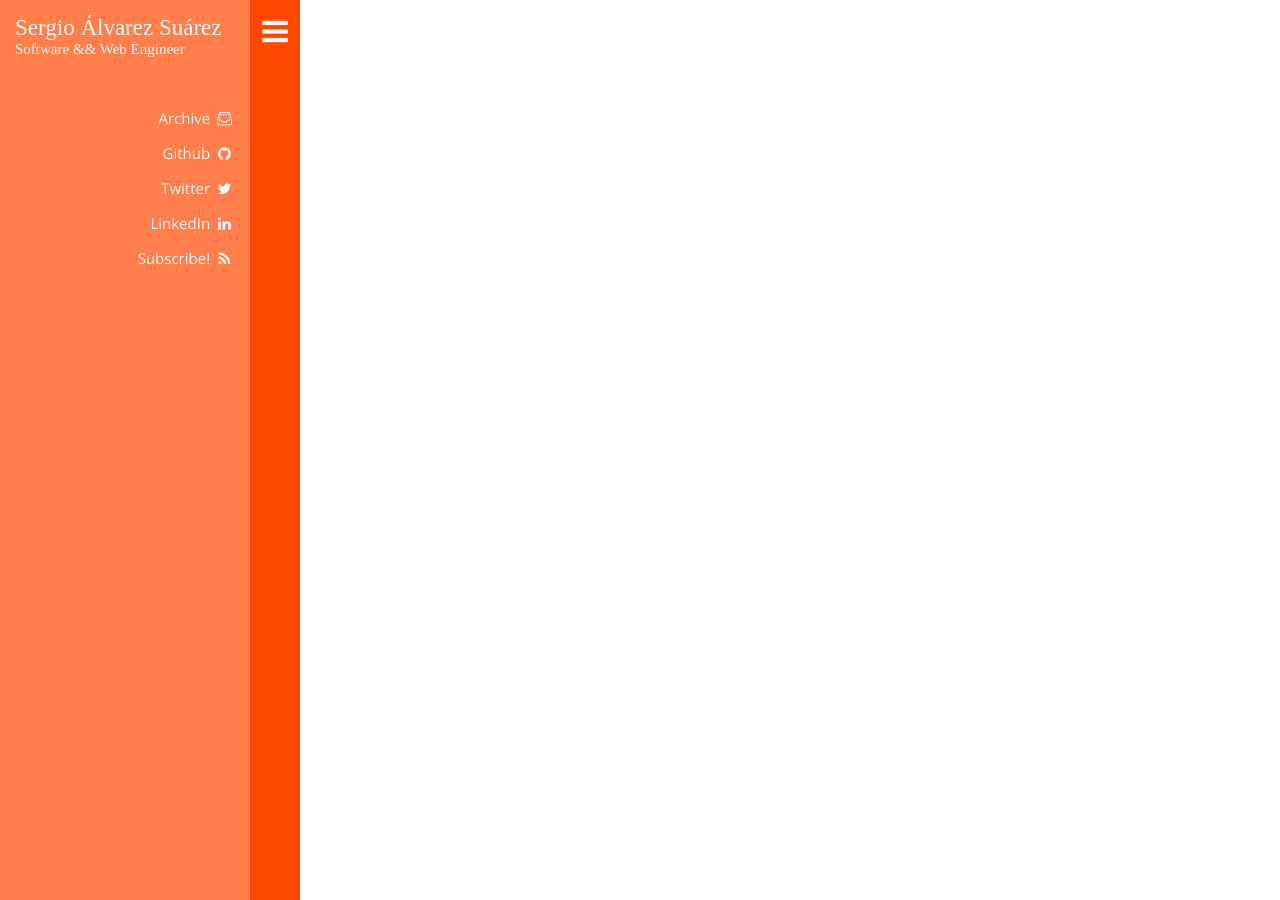
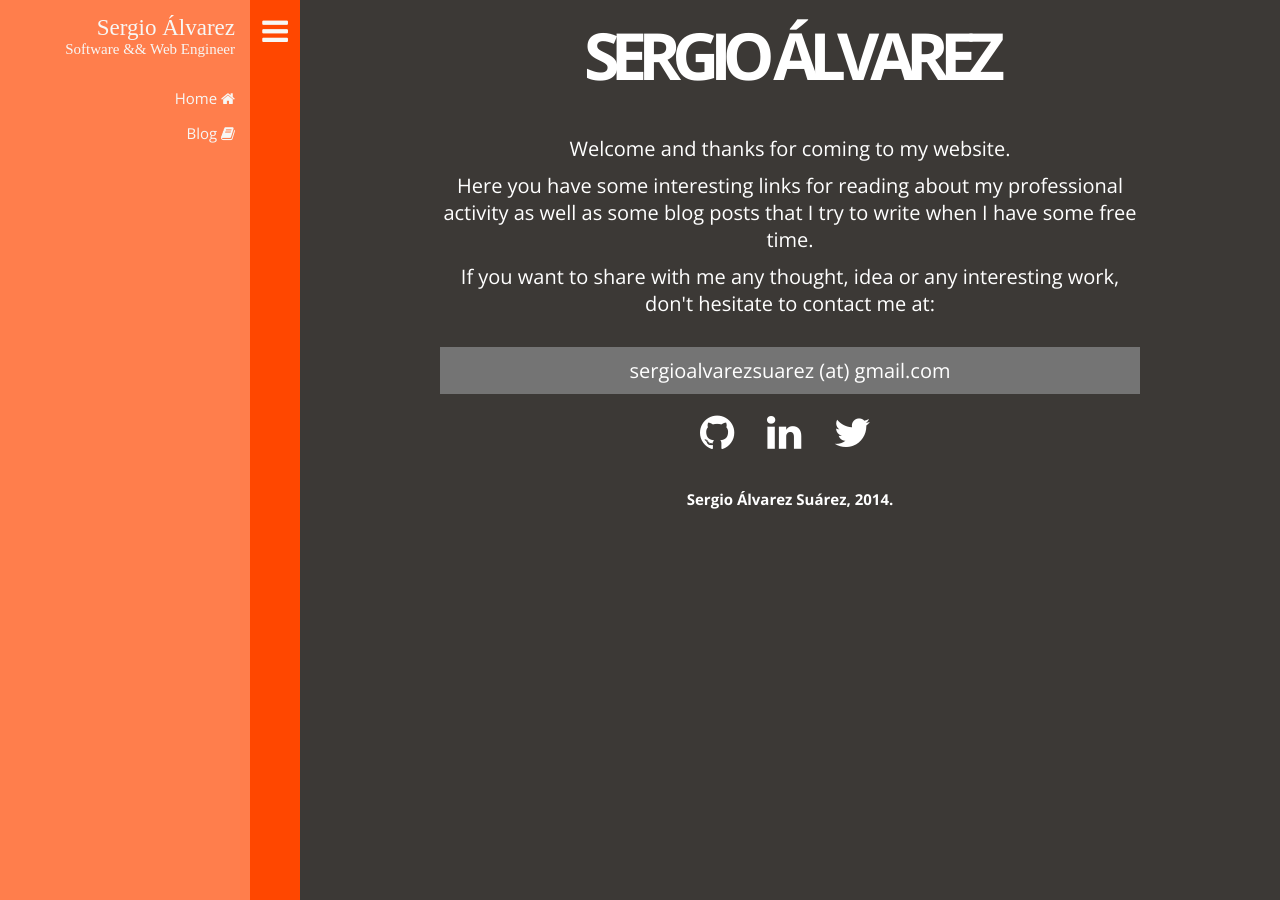
Before and after one commit to sergioalvz/sergioalvz.github.io, a Jekyll site: the page built from index.html, in a window 1280 px wide. Built offline with Jekyll 4.4.1, drawn with Linux system fonts in a browser that asks for light colours; nearby versions of some CDN libraries; some web fonts are replaced; Markdown is read by kramdown in place of the engine named in the settings.

Commit message:
Finally create the home page

```diff
--- a/_config.yml
+++ b/_config.yml
@@ -4,9 +4,8 @@ url:            http://sergioalvarezsuarez.com
 markdown:       redcarpet
 highlighter:    pygments
 paginate:       5
-paginate_path:  "archive/page:num"
+paginate_path:  "blog/page:num"
 
 gems:
   - jemoji
   - jekyll-sitemap
-  - jekyll-redirect-from
--- a/_layouts/default.html
+++ b/_layouts/default.html
@@ -8,7 +8,7 @@
   <meta name="keywords" content="developer, personal, web, oviedo, computing, programmer, web, software, engineering, sergio, alvarez, suarez, ruby, javascript, node, scala, sweetspot">
   <meta name="author" content="Sergio Álvarez Suárez">
 
-      <title>{{ page.title }}</title>
+  <title>{{ page.title }} | Sergio Álvarez Suárez | Software and Web Engineer</title>
 
   <link rel="shortcut icon" href="/favicon.png?v=2" />
   <!-- syntax highlighting CSS -->
@@ -20,18 +20,18 @@
   <link href='http://fonts.googleapis.com/css?family=Open+Sans:400,300,700' rel='stylesheet' type='text/css'>
   <link href='http://fonts.googleapis.com/css?family=Shadows+Into+Light+Two' rel='stylesheet' type='text/css'>
 
-      <!-- Fontello -->
-      <link href="/css/fontello/css/fontello.css" rel="stylesheet" >
+  <link href="//maxcdn.bootstrapcdn.com/font-awesome/4.2.0/css/font-awesome.min.css" rel="stylesheet">
 
   <script src="http://ajax.googleapis.com/ajax/libs/jquery/1.11.0/jquery.min.js"></script>
   <script src="/javascript/basic.js"></script>
   <script>
-        (function(i,s,o,g,r,a,m){i['GoogleAnalyticsObject']=r;i[r]=i[r]||function(){(i[r].q=i[r].q||[]).push(arguments)},i[r].l=1*new Date();a=s.createElement(o), m=s.getElementsByTagName(o)[0];a.async=1;a.src=g;m.parentNode.insertBefore(a,m) })(window,document,'script','//www.google-analytics.com/analytics.js','ga'); ga('create', 'UA-40587447-1', 'sergioalvarezsuarez.com'); ga('send', 'pageview'); </script>
+  (function(i,s,o,g,r,a,m){i['GoogleAnalyticsObject']=r;i[r]=i[r]||function(){(i[r].q=i[r].q||[]).push(arguments)},i[r].l=1*new Date();a=s.createElement(o), m=s.getElementsByTagName(o)[0];a.async=1;a.src=g;m.parentNode.insertBefore(a,m) })(window,document,'script','//www.google-analytics.com/analytics.js','ga'); ga('create', 'UA-40587447-1', 'sergioalvarezsuarez.com'); ga('send', 'pageview');
+  </script>
 </head>
-    <body>
+<body class="{{ page.code_name }}">
   <section class="side-menu">
     <header>
-          <h1><a href="/">Sergio Álvarez Suárez</a></h1>
+      <h1><a href="/">Sergio Álvarez</a></h1>
     </header>
     <section class="about">
       <div>
@@ -40,23 +40,18 @@
     </section>
     <nav>
       <ul>
-            <li><a href="/archive">Archive <i class="icon-inbox"></i></a></li>
+        <li><a href="/">Home <i class="fa fa-home"></i></a></li>
+        <li><a href="/blog">Blog <i class="fa fa-book"></i></a></li>
       </ul>
-          <ul>
-            <li><a href="https://github.com/sergio-alvarez">Github <i class="icon-github-circled"></i></a></li>
-            <li><a href="https://twitter.com/varezHH">Twitter <i class="icon-twitter"></i></a></li>
-            <li><a href="http://es.linkedin.com/in/sergioalvarezsuarez/">LinkedIn <i class="icon-linkedin"></i></a></li>
-            <li><a href="/rss.xml">Subscribe! <i class="icon-rss"></i></a></li>
-          <ul>
     </nav>
   </section>
   <div class="main-page-wrapper">
     <div class="menu-slider">
       <div>
-            <a href="#"><i class="icon-menu"></i></a>
+        <a href="#"><i class="fa fa-bars"></i></a>
       </div>
     </div>
-        <div class="main-content">
+    <div class="main-content {{ page.code_name }}">
       {{ content }}
     </div>
   </div>
--- a/archive/index.html
+++ b/blog/index.html
@@ -1,7 +1,6 @@
 ---
 layout: default
-title: Archive | sergioalvarezsuarez.com
-redirect_from: /index.html
+title: Blog
 ---
 <div class="content-wrapper">
   {% for post in paginator.posts %}
--- a/css/main.css
+++ b/css/main.css
@@ -27,8 +27,11 @@ a:visited  { color: #a0a; }
 }
 
 .main-content {
-  background-color: rgb(255, 255, 255);
   padding-left: 50px;
+}
+
+.home {
+  background-color: rgb(60, 57, 54)
 }
 
 /*
@@ -56,7 +59,9 @@ a:visited  { color: #a0a; }
   transition: all .25s;
 }
 
-.side-menu a:hover { color: rgb(0, 0, 0); }
+.side-menu a:hover { color: rgb(60, 57, 54); }
+
+.side-menu h1 { text-align: right; }
 
 h1   { font-size: 25px; font-weight: 400; }
 h1 a { color: rgb(247, 247, 245); }
@@ -65,7 +70,8 @@ h1 a:link, h1 a:visited { color: rgb(247, 247, 245); text-decoration: none; }
 .about {
   color: rgb(247, 247, 245);
   font-size: 15px;
-  margin-bottom: 50px;
+  margin-bottom: 30px;
+  text-align: right;
 }
 
 nav {
@@ -96,6 +102,56 @@ strong { color: #ff4700; }
 }
 
 .content-wrapper h1 { margin-bottom: 10px; }
+
+.home .content-wrapper h3 {
+  text-align: center;
+  color: rgb(255, 255, 255);
+  text-transform: uppercase;
+  font-weight: bolder;
+  font-size: 65px;
+  letter-spacing: -9px;
+  line-height: 60px;
+  margin-bottom: 50px;
+}
+
+.home .content-wrapper p {
+  text-align: center;
+  color: rgb(255, 255, 255);
+  font-size: 20px;
+  margin-bottom: 10px;
+}
+
+.home .content-wrapper .mail {
+  margin-top: 30px;
+  background-color: rgb(116, 116, 116);
+  padding: 10px 0;
+}
+
+.home .content-wrapper .social {
+  list-style-type: none;
+  width: 180px;
+  margin: 0 auto;
+}
+
+.home .content-wrapper .social li{
+  display: inline-block;
+  margin-right: 30px;
+}
+
+.home .content-wrapper .social li:last-of-type {
+  margin-right: 0;
+}
+
+.home .content-wrapper .social li a {
+  color: rgb(255, 255, 255);
+  font-size: 40px;
+}
+
+.home .content-wrapper p:last-of-type {
+  margin-top: 30px;
+  font-size: 15px;
+  font-weight: bolder;
+}
 
 .archive-post-wrapper {
   background-color: rgb(247, 247, 245);
--- a/index.html
+++ b/index.html
@@ -1,6 +1,26 @@
 ---
 layout: default
-title: Home | sergioalvarezsuarez.com
+title: Home
+code_name: home
 ---
 <div class="content-wrapper">
+  <section>
+    <h3>Sergio Álvarez</h3>
+    <p>Welcome and thanks for coming to my website.</p>
+    <p>Here you have some interesting links for reading about my professional activity as well as some blog posts that I try to write when I have some free time.</p>
+    <p>If you want to share with me any thought, idea or any interesting work, don't hesitate to contact me at: </p>
+    <p class="mail">sergioalvarezsuarez (at) gmail.com</p>
+    <ul class="social">
+      <li>
+        <a href="https://github.com/sergio-alvarez" title="Github"><i class="fa fa-github"></i></a>
+      </li>
+      <li>
+        <a href="https://www.linkedin.com/in/sergioalvarezsuarez" title="Linkedin"><i class="fa fa-linkedin"></i></a>
+      </li>
+      <li>
+        <a href="https://twitter.com/varezHH" title="Twitter"><i class="fa fa-twitter"></i></a>
+      </li>
+    </ul>
+    <p>Sergio Álvarez Suárez, 2014.</p>
+  </section>
 </div>
```
Lines whose indentation alone changed are shown as unchanged.
